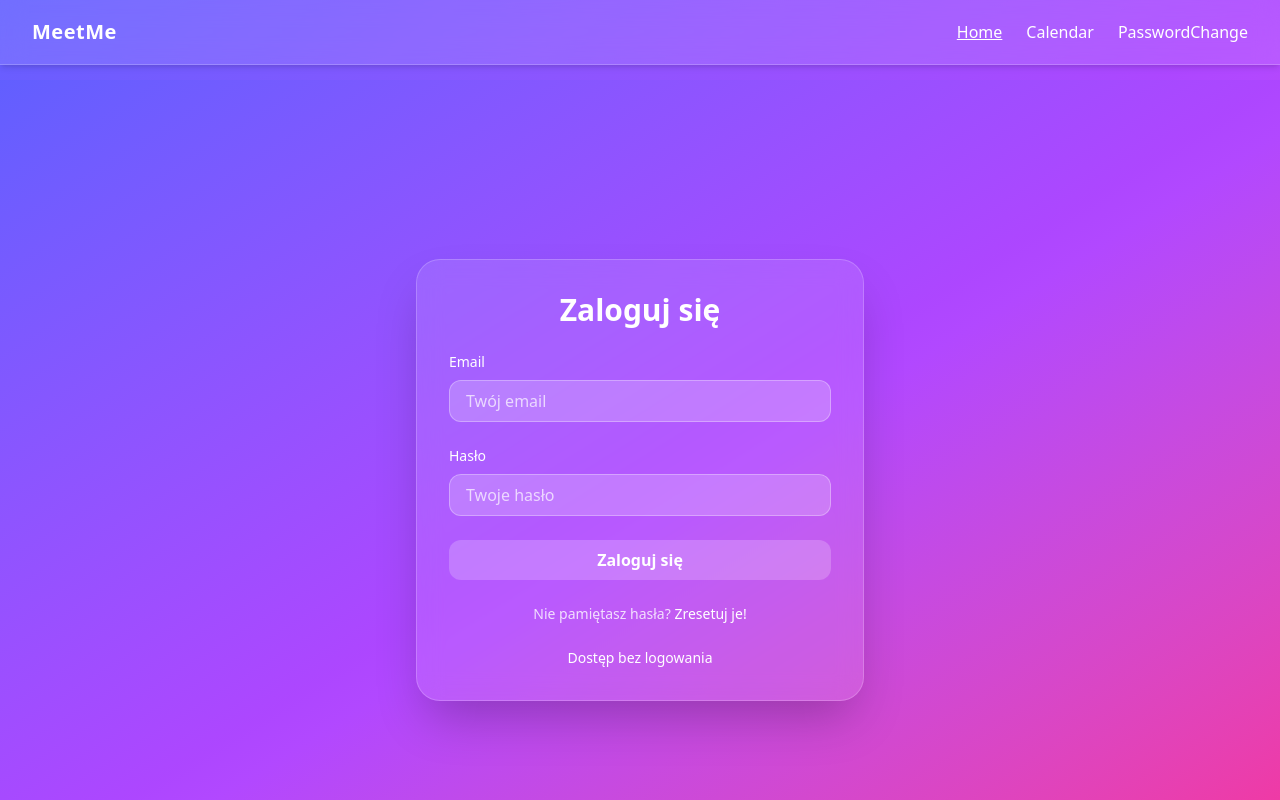
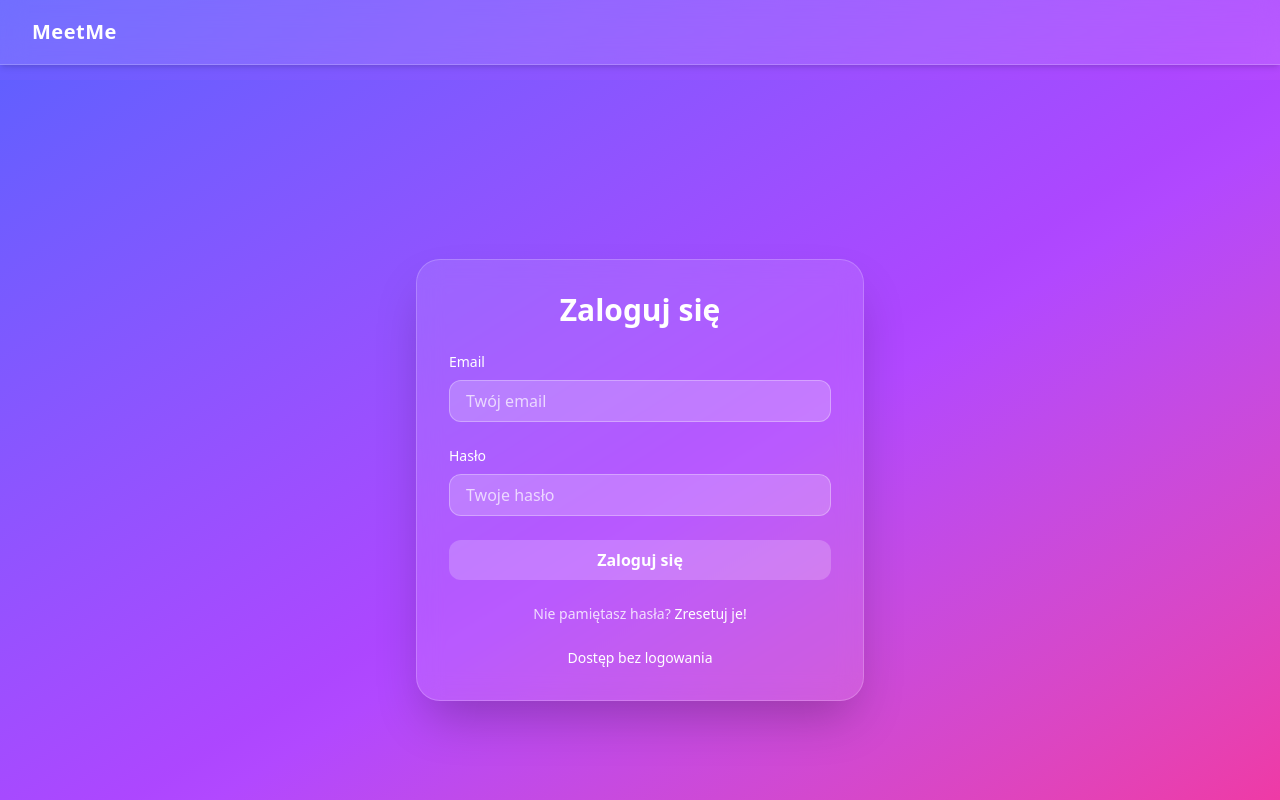
Before and after one commit to Interaktywne-Technologie-Sieciowe/supreme-bassoon, a Vue app in the folder vite-project/: page / in a window 1280 px wide. Shown: the top 800 px of the page. Built offline with nearby package versions, Linux system fonts and the light colour scheme.

Commit message:
move navbar to separate file

```diff
--- a/vite-project/src/App.vue
+++ b/vite-project/src/App.vue
@@ -1,45 +1,8 @@
-<script setup lang="ts">
-import { computed } from 'vue'
-import { useAuthStore } from '@/stores/auth'
-
-
-const auth = useAuthStore()
-
-const userRole = computed(() => auth.user?.role ?? null)
-</script>
-
 <template>
-  <div class="min-h-screen bg-gradient-to-br from-indigo-500 via-purple-500 to-pink-500">
-    <header class="fixed top-0 left-0 w-full z-50 backdrop-blur-md bg-white/10 border-b border-white/20 shadow-md">
-      <div class="max-w-7xl mx-auto px-4 sm:px-6 lg:px-8 h-16 flex items-center justify-between">
-        <h1 class="text-white font-semibold text-xl tracking-wide">MeetMe</h1>
-        <nav class="flex space-x-6">
-          <RouterLink to="/" class="text-white hover:text-pink-200 transition" active-class="underline">
-            Home
-          </RouterLink>
-          <RouterLink to="/calendar" class="text-white hover:text-pink-200 transition" active-class="underline">
-            Calendar
-          </RouterLink>
-          <RouterLink
-            v-if="userRole === 'admin'"
-            to="/AdminPanel"
-            class="text-white hover:text-pink-200 transition"
-            active-class="underline"
-          >
-            AdminPanel
-          </RouterLink>
-               <RouterLink to="/PasswordChange" class="text-white hover:text-pink-200 transition" active-class="underline">
-            PasswordChange
-          </RouterLink>
-        </nav>
-      </div>
-    </header>
-
-    <main class="pt-20">
-      <RouterView />
-    </main>
-  </div>
+  <Navbar />
+  <RouterView />
 </template>
 
-<style scoped>
-</style>
+<script setup lang="ts">
+import Navbar from '@/components/DefaultNavbar.vue'
+</script>
--- /dev/null
+++ b/vite-project/src/components/DefaultNavbar.vue
@@ -0,0 +1,50 @@
+<script setup lang="ts">
+import { computed } from 'vue'
+import { useAuthStore } from '@/stores/auth'
+
+const auth = useAuthStore()
+
+const userRole = computed(() => auth.user?.role ?? null)
+const isLoggedIn = computed(() => auth.user !== null)
+const userName = computed(() => auth.user?.name ?? '')
+</script>
+
+<template>
+  <div class="min-h-screen bg-gradient-to-br from-indigo-500 via-purple-500 to-pink-500">
+    <header class="fixed top-0 left-0 w-full z-50 backdrop-blur-md bg-white/10 border-b border-white/20 shadow-md">
+      <div class="max-w-7xl mx-auto px-4 sm:px-6 lg:px-8 h-16 flex items-center justify-between">
+        <!-- MeetMe jako link do strony głównej -->
+        <RouterLink to="/" class="text-white font-semibold text-xl tracking-wide hover:text-pink-200 transition">
+          MeetMe
+        </RouterLink>
+
+        <nav class="flex items-center space-x-6">
+          <RouterLink v-if="userRole === 'admin'" to="/AdminPanel" class="text-white hover:text-pink-200 transition"
+            active-class="underline">
+            AdminPanel
+          </RouterLink>
+          <RouterLink v-if="isLoggedIn" to="/PasswordChange" class="text-white hover:text-pink-200 transition"
+            active-class="underline">
+            Zmień hasło
+          </RouterLink>
+
+          <!-- Informacja o użytkowniku -->
+          <span v-if="isLoggedIn" class="text-white italic">
+            Witaj, {{ userName }}!
+          </span>
+
+          <!-- Przycisk wylogowania -->
+          <button v-if="isLoggedIn" @click="auth.logout()" class="text-white hover:text-red-300 transition">
+            Wyloguj
+          </button>
+        </nav>
+      </div>
+    </header>
+
+    <main class="pt-20">
+      <RouterView />
+    </main>
+  </div>
+</template>
+
+<style scoped></style>
```
